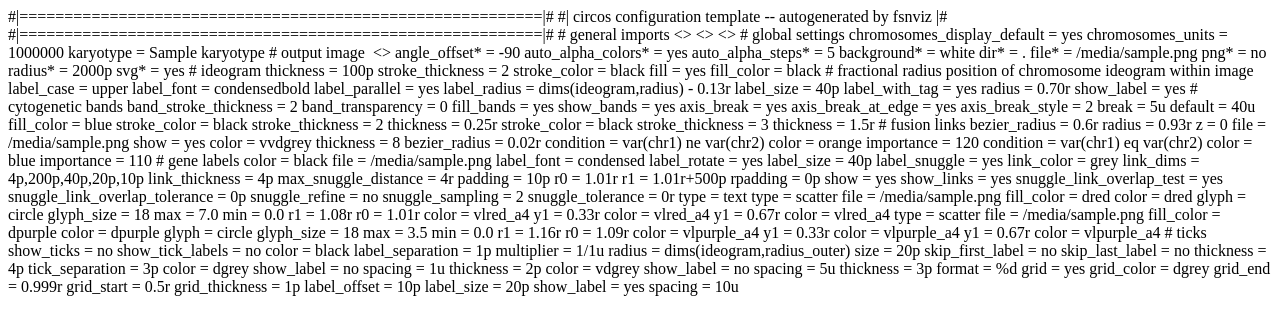
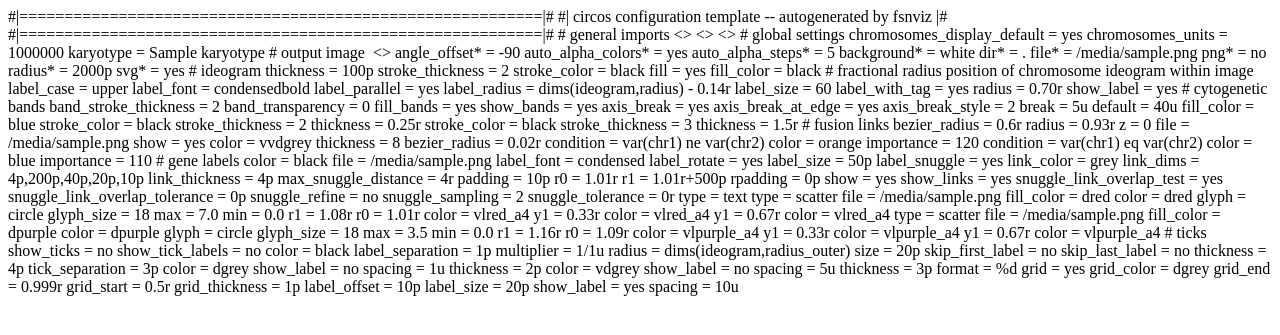
Before and after one commit to bow/fsnviz, a Python web app: template fsnviz/templates/circos.conf.j2 in a window 1280 px wide. Shown: the top 335 px of the page. Run offline with Jinja, Linux system fonts and the light colour scheme; the template is opened without the code that fills it: most values are stand-ins (such as "Sample title", 1, 10 or a date in 2020).

Commit message:
Update default label sizes

```diff
--- a/fsnviz/templates/circos.conf.j2
+++ b/fsnviz/templates/circos.conf.j2
@@ -44,8 +44,8 @@ karyotype                   = {{ karyotype }}
   label_case     = upper
   label_font     = condensedbold
   label_parallel = yes
-  label_radius   = dims(ideogram,radius) - 0.13r
-  label_size     = 40p
+  label_radius   = dims(ideogram,radius) - 0.14r
+  label_size     = 60
   label_with_tag = yes
   radius         = 0.70r
   show_label     = yes
@@ -115,7 +115,7 @@ karyotype                   = {{ karyotype }}
     file                           = {{ gene_labels_file }}
     label_font                     = condensed
     label_rotate                   = yes
-    label_size                     = 40p
+    label_size                     = 50p
     label_snuggle                  = yes
     link_color                     = grey
     link_dims                      = 4p,200p,40p,20p,10p
```
